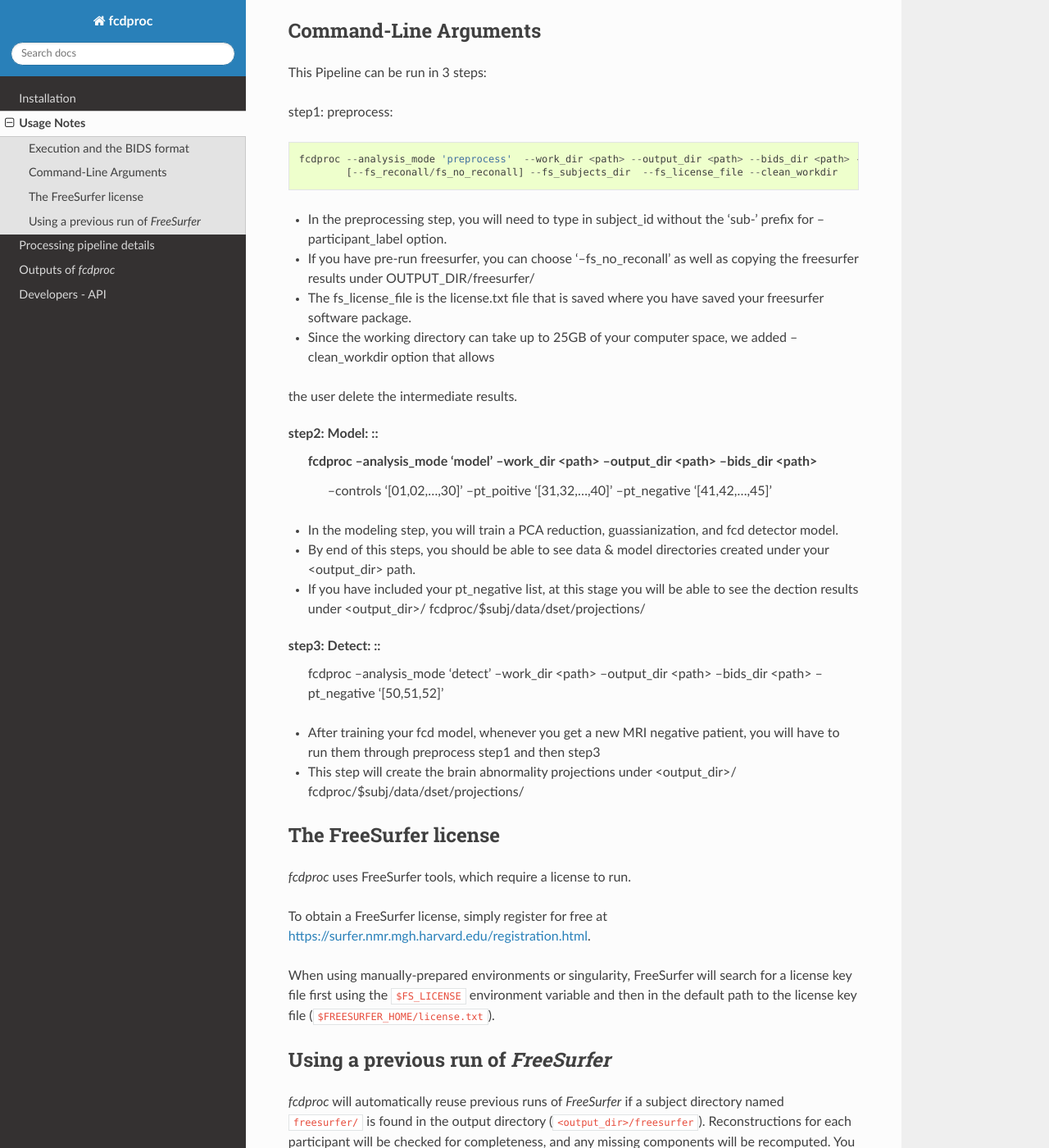
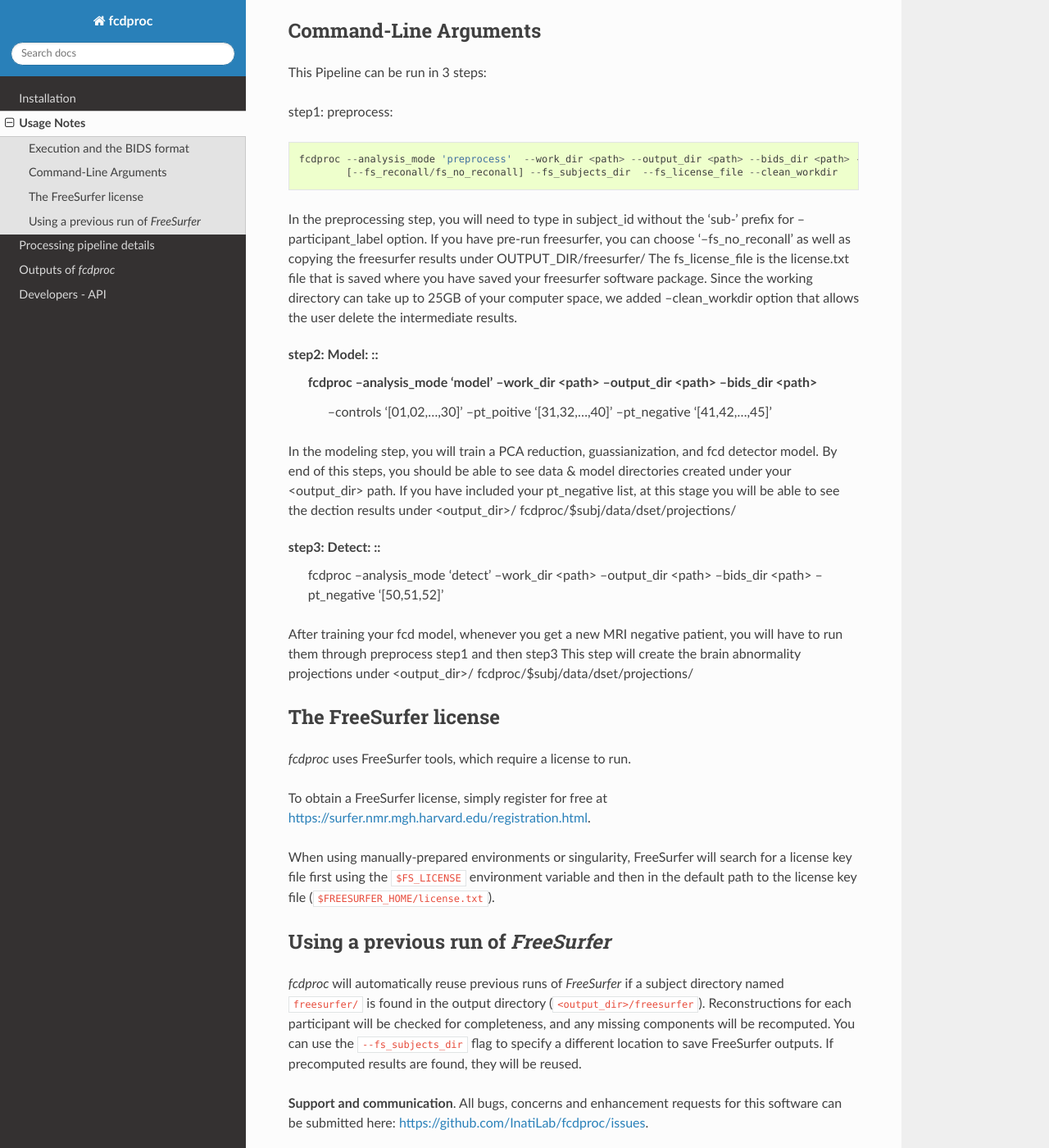
Before and after one commit to InatiLab/FCDproc, a Sphinx documentation site: the page built from docs/source/usage.rst, in a window 1280 px wide and 1400 px high, scrolled down 454 px. Shown: the whole window at 82% size. Built offline with Sphinx 7.4.7 and the Read the Docs theme 2.0.0, drawn with Linux system fonts in a browser that asks for light colours.

```diff
--- a/docs/source/usage.rst
+++ b/docs/source/usage.rst
@@ -33,25 +33,24 @@ step1: preprocess: ::
     fcdproc --analysis_mode 'preprocess'  --work_dir <path> --output_dir <path> --bids_dir <path> --participant_label {subj_id}
             [--fs_reconall/fs_no_reconall] --fs_subjects_dir  --fs_license_file --clean_workdir
 
-* In the preprocessing step, you will need to type in subject_id without the 'sub-' prefix for --participant_label option.
-* If you have pre-run freesurfer, you can choose '--fs_no_reconall' as well as copying the freesurfer results under OUTPUT_DIR/freesurfer/
-* The fs_license_file is the license.txt file that is saved where you have saved your freesurfer software package.
-* Since the working directory can take up to 25GB of your computer space, we added --clean_workdir option that allows
-the user delete the intermediate results.
+In the preprocessing step, you will need to type in subject_id without the 'sub-' prefix for --participant_label option.
+If you have pre-run freesurfer, you can choose '--fs_no_reconall' as well as copying the freesurfer results under OUTPUT_DIR/freesurfer/
+The fs_license_file is the license.txt file that is saved where you have saved your freesurfer software package.
+Since the working directory can take up to 25GB of your computer space, we added --clean_workdir option that allows the user delete the intermediate results.
 
 step2: Model: ::
     fcdproc --analysis_mode 'model' --work_dir <path> --output_dir <path> --bids_dir <path>
             --controls '[01,02,...,30]'  --pt_poitive '[31,32,...,40]' --pt_negative '[41,42,...,45]'
 
-* In the modeling step, you will train a PCA reduction, guassianization, and fcd detector model.
-* By end of this steps, you should be able to see data & model directories created under your <output_dir> path.
-* If you have included your pt_negative list, at this stage you will be able to see the dection results under <output_dir>/ fcdproc/$subj/data/dset/projections/
+In the modeling step, you will train a PCA reduction, guassianization, and fcd detector model.
+By end of this steps, you should be able to see data & model directories created under your <output_dir> path.
+If you have included your pt_negative list, at this stage you will be able to see the dection results under <output_dir>/ fcdproc/$subj/data/dset/projections/
 
 step3: Detect: ::
     fcdproc --analysis_mode 'detect' --work_dir <path> --output_dir <path> --bids_dir <path> --pt_negative '[50,51,52]'
 
-* After training your fcd model, whenever you get a new MRI negative patient, you will have to run them through preprocess step1 and then step3
-* This step will create the brain abnormality projections under <output_dir>/ fcdproc/$subj/data/dset/projections/
+After training your fcd model, whenever you get a new MRI negative patient, you will have to run them through preprocess step1 and then step3
+This step will create the brain abnormality projections under <output_dir>/ fcdproc/$subj/data/dset/projections/
 
 The FreeSurfer license
 ----------------------
```
